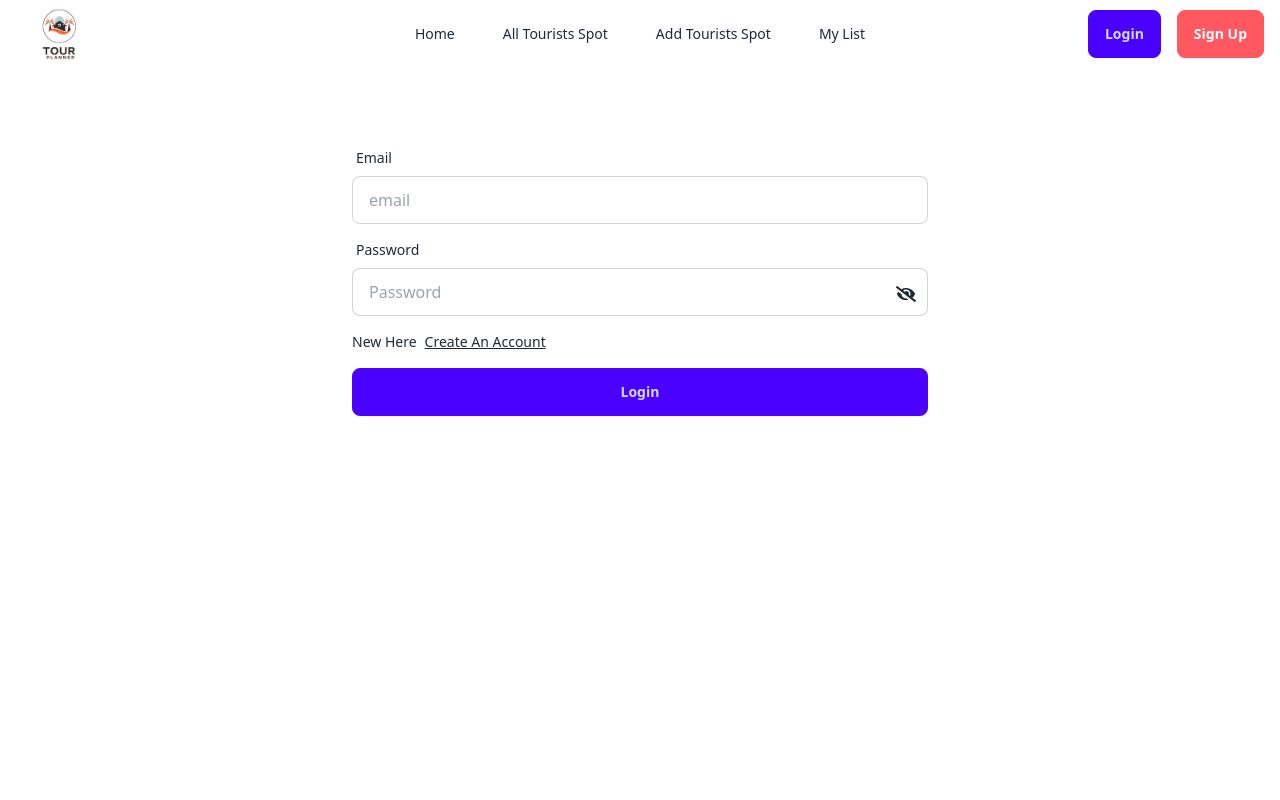
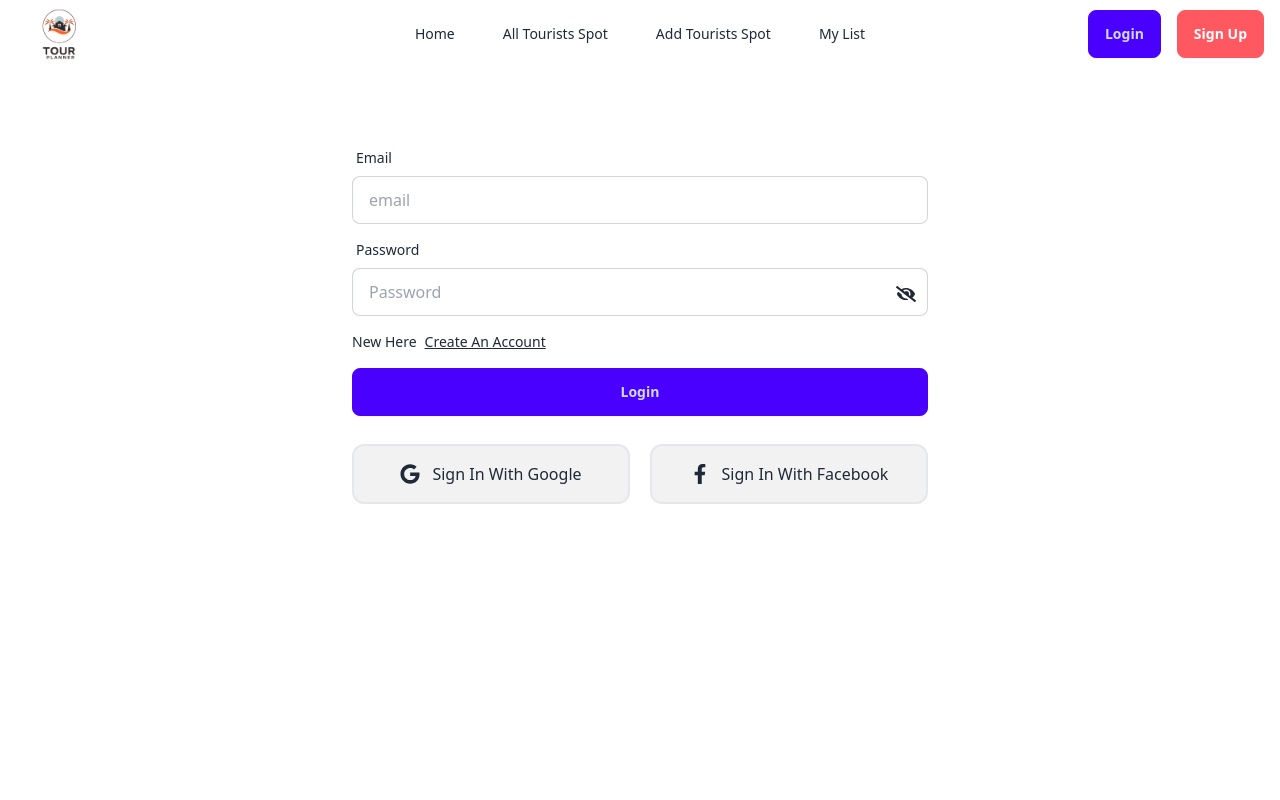
Before and after one commit to jakareya76/tour-planner-frontend, a React (Vite) app: page /login in a window 1280 px wide. Shown: the top 800 px of the page. Built offline with nearby package versions, Linux system fonts and the light colour scheme; no server answers.

Commit message:
create google and facebook login

```diff
--- a/src/components/Navbar.jsx
+++ b/src/components/Navbar.jsx
@@ -89,10 +89,7 @@ const Navbar = () => {
                   className="btn btn-ghost btn-circle avatar"
                 >
                   <div className="w-10 rounded-full">
-                    <img
-                      alt="Tailwind CSS Navbar component"
-                      src={user.photoURL}
-                    />
+                    <img alt="User img" src={user?.photoURL} />
                   </div>
                 </div>
                 <ul
--- a/src/context/AuthProvider.jsx
+++ b/src/context/AuthProvider.jsx
@@ -3,12 +3,18 @@ import {
   createUserWithEmailAndPassword,
   onAuthStateChanged,
   signInWithEmailAndPassword,
+  signInWithPopup,
+  GoogleAuthProvider,
   signOut,
+  FacebookAuthProvider,
 } from "firebase/auth";
 
 import { auth } from "../firebase/firebase.config";
 
 export const AuthContext = createContext();
+
+const googleProvider = new GoogleAuthProvider();
+const facebookProvider = new FacebookAuthProvider();
 
 const AuthProvider = ({ children }) => {
   const [user, setUser] = useState(null);
@@ -24,6 +30,16 @@ const AuthProvider = ({ children }) => {
     return signInWithEmailAndPassword(auth, email, password);
   };
 
+  const loginWithGoogle = () => {
+    setLoading(true);
+    return signInWithPopup(auth, googleProvider);
+  };
+
+  const loginWithFacebook = () => {
+    setLoading(true);
+    return signInWithPopup(auth, facebookProvider);
+  };
+
   const logout = () => {
     setLoading(true);
     return signOut(auth);
@@ -33,15 +49,23 @@ const AuthProvider = ({ children }) => {
     const unSubscribe = onAuthStateChanged(auth, (currentUser) => {
       setUser(currentUser);
       setLoading(false);
-
-      console.log("Observing user", currentUser);
     });
 
     return () => unSubscribe();
   }, []);
 
   return (
-    <AuthContext.Provider value={{ user, loading, signUp, login, logout }}>
+    <AuthContext.Provider
+      value={{
+        user,
+        loading,
+        signUp,
+        login,
+        loginWithGoogle,
+        loginWithFacebook,
+        logout,
+      }}
+    >
       {children}
     </AuthContext.Provider>
   );
--- a/src/pages/Login.jsx
+++ b/src/pages/Login.jsx
@@ -1,11 +1,13 @@
 import { useContext, useState } from "react";
 import { AuthContext } from "../context/AuthProvider";
 import { Link, useNavigate } from "react-router-dom";
-import { FaEye, FaEyeSlash } from "react-icons/fa";
+import { FaEye, FaEyeSlash, FaFacebookF } from "react-icons/fa";
+import { FaGoogle } from "react-icons/fa6";
 
 const Login = () => {
   const [toggleShowPassword, settoggleShowPassword] = useState(false);
-  const { user, login } = useContext(AuthContext);
+  const { user, login, loginWithGoogle, loginWithFacebook } =
+    useContext(AuthContext);
   const navigate = useNavigate();
 
   const handleLogin = async (event) => {
@@ -83,6 +85,22 @@ const Login = () => {
               Login
             </button>
           </div>
+          <div className="flex items-center justify-center gap-5 my-5">
+            <button
+              type="button"
+              onClick={() => loginWithGoogle()}
+              className="flex items-center justify-center w-1/2 gap-3 py-4 font-medium border-2 bg-base-200 rounded-xl"
+            >
+              <FaGoogle size={20} /> Sign In With Google
+            </button>
+            <button
+              type="button"
+              onClick={() => loginWithFacebook()}
+              className="flex items-center justify-center w-1/2 gap-3 py-4 font-medium border-2 bg-base-200 rounded-xl"
+            >
+              <FaFacebookF size={20} /> Sign In With Facebook
+            </button>
+          </div>
         </form>
       </div>
     </div>
```
